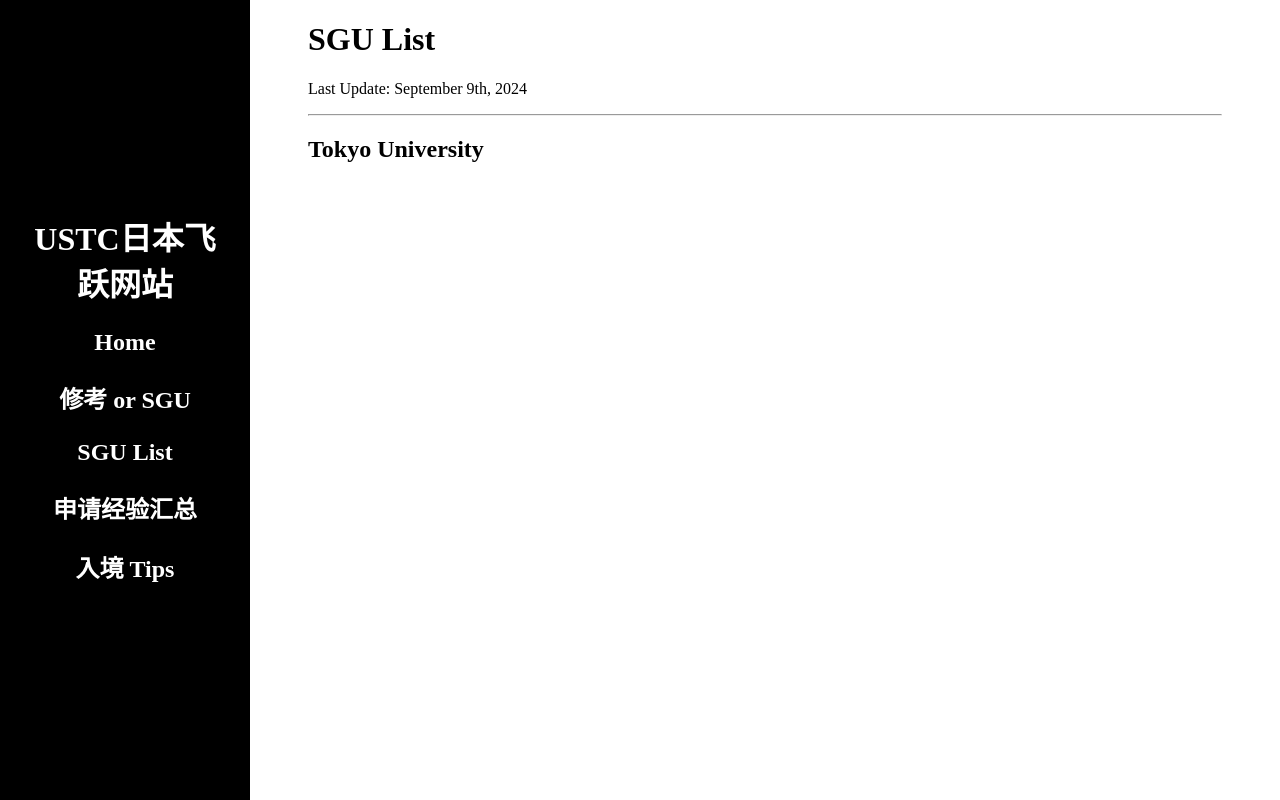
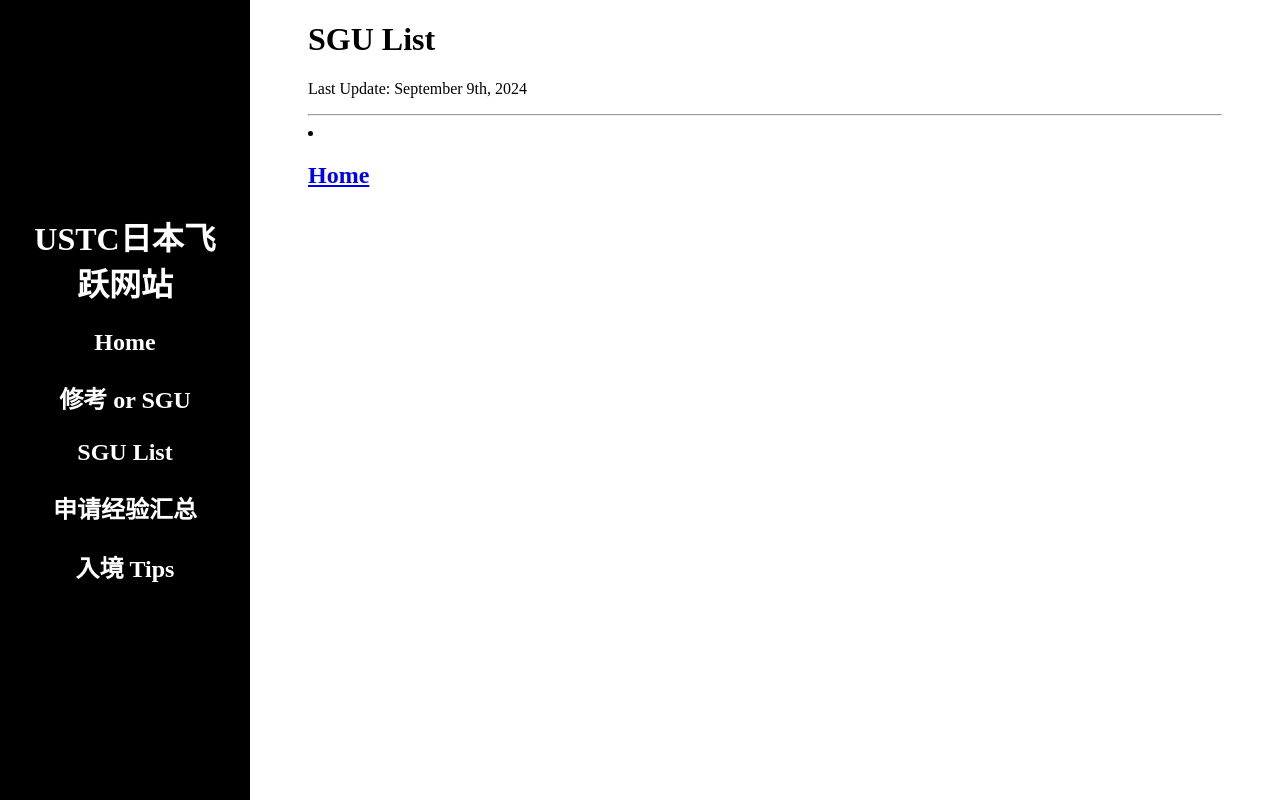
Before and after one commit to ustcflyer-japan/SGU_List, a plain HTML site: page index.html in a window 1280 px wide. Drawn offline with Linux system fonts and the light colour scheme.

Commit message:
Update index.html

```diff
--- a/index.html
+++ b/index.html
@@ -1307,7 +1307,7 @@ pre[class*="language-"] {
         <h1>SGU List</h1>
 	<p>Last Update: September 9th, 2024</p>
 	<hr>
-	<h2>Tokyo University</h2>
+	<li><h2><a href="https://ustcflyer-japan.github.io/SGU_List/UTokyo">Home</a></h2></li>
     </div>
 </article>
 </body>
```
